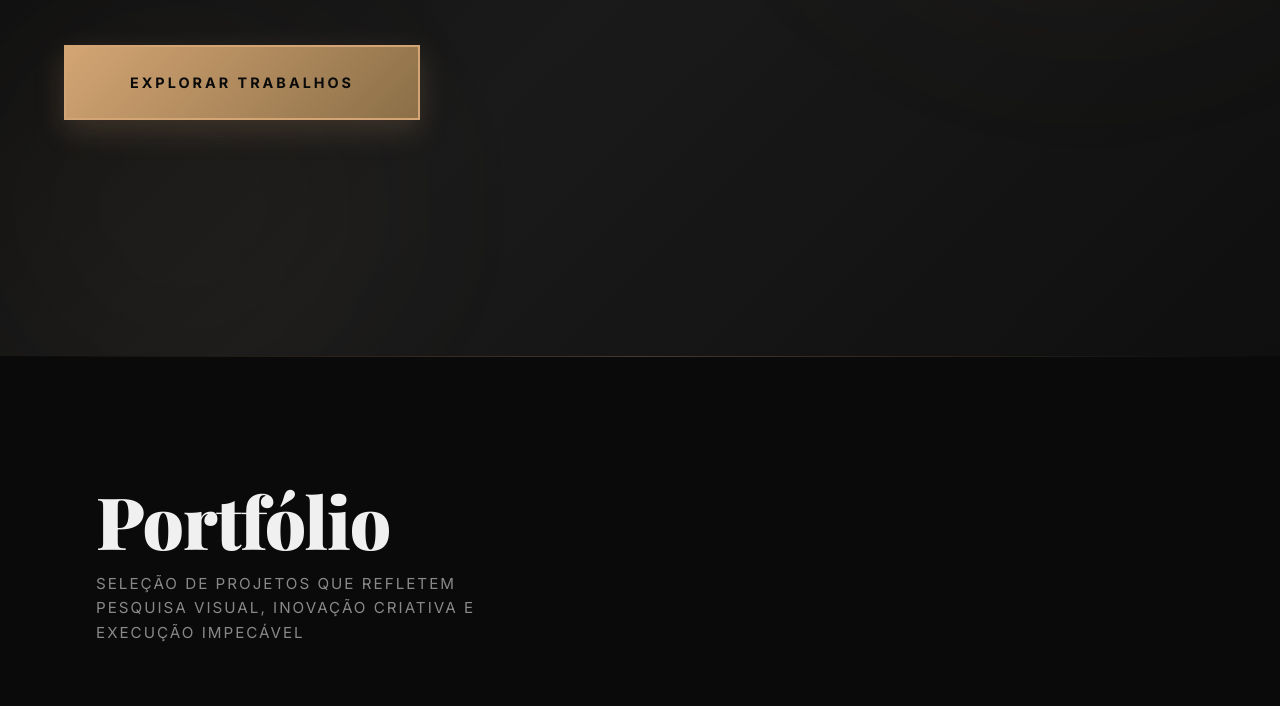
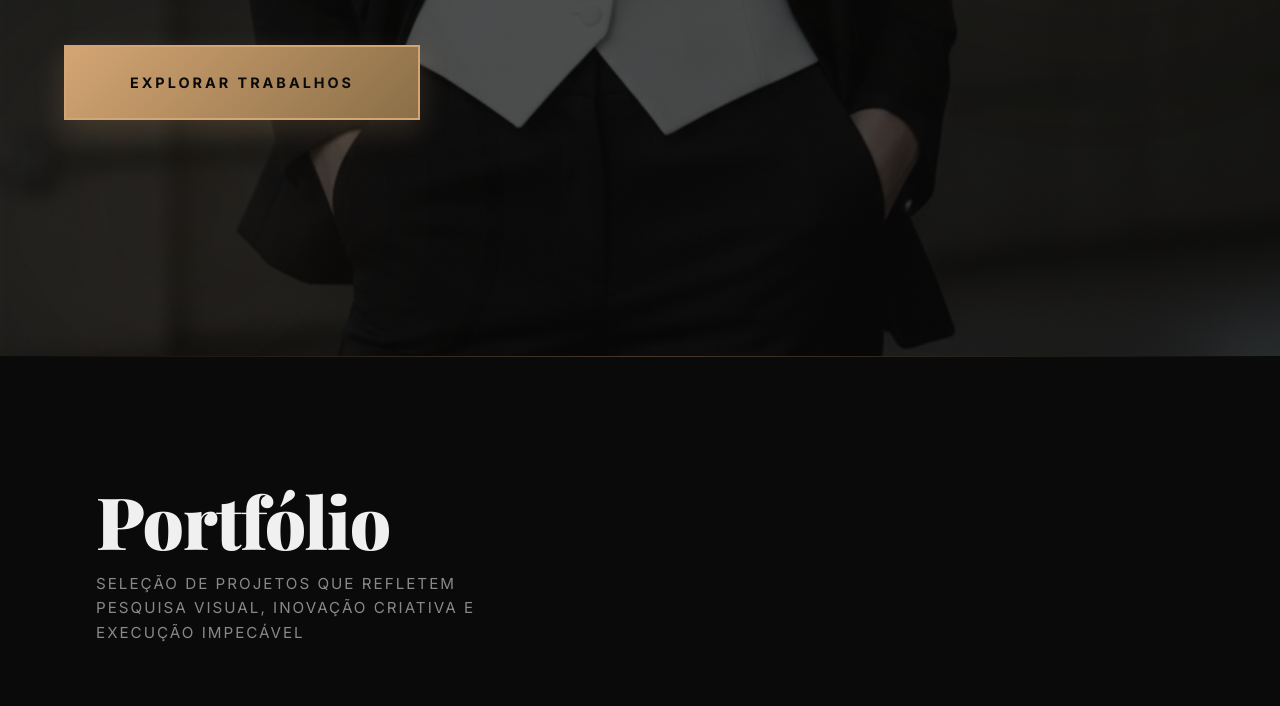
Before and after one commit to Juliaassis238/julia-assis-galeria-moderna, a plain HTML site: page index.html in a window 1280 px wide. Shown: the part 444-1150 px from the top of the page. Drawn offline with nearby package versions, Linux system fonts and the light colour scheme; a web font is replaced by a local one.

Commit message:
feat: add personal hero background image

```diff
--- a/index.html
+++ b/index.html
@@ -111,7 +111,9 @@
 
         .hero {
             min-height: 100vh;
-            background: linear-gradient(135deg, #0a0a0a 0%, #1a1a1a 50%, #0f0f0f 100%);
+            background: linear-gradient(rgba(10, 10, 10, 0.7), rgba(10, 10, 10, 0.7)), url('img/hero-bg.png');
+            background-size: cover;
+            background-position: center;
             display: flex;
             align-items: center;
             justify-content: center;
```
Also changed, not shown: img/hero-bg.png (added).
